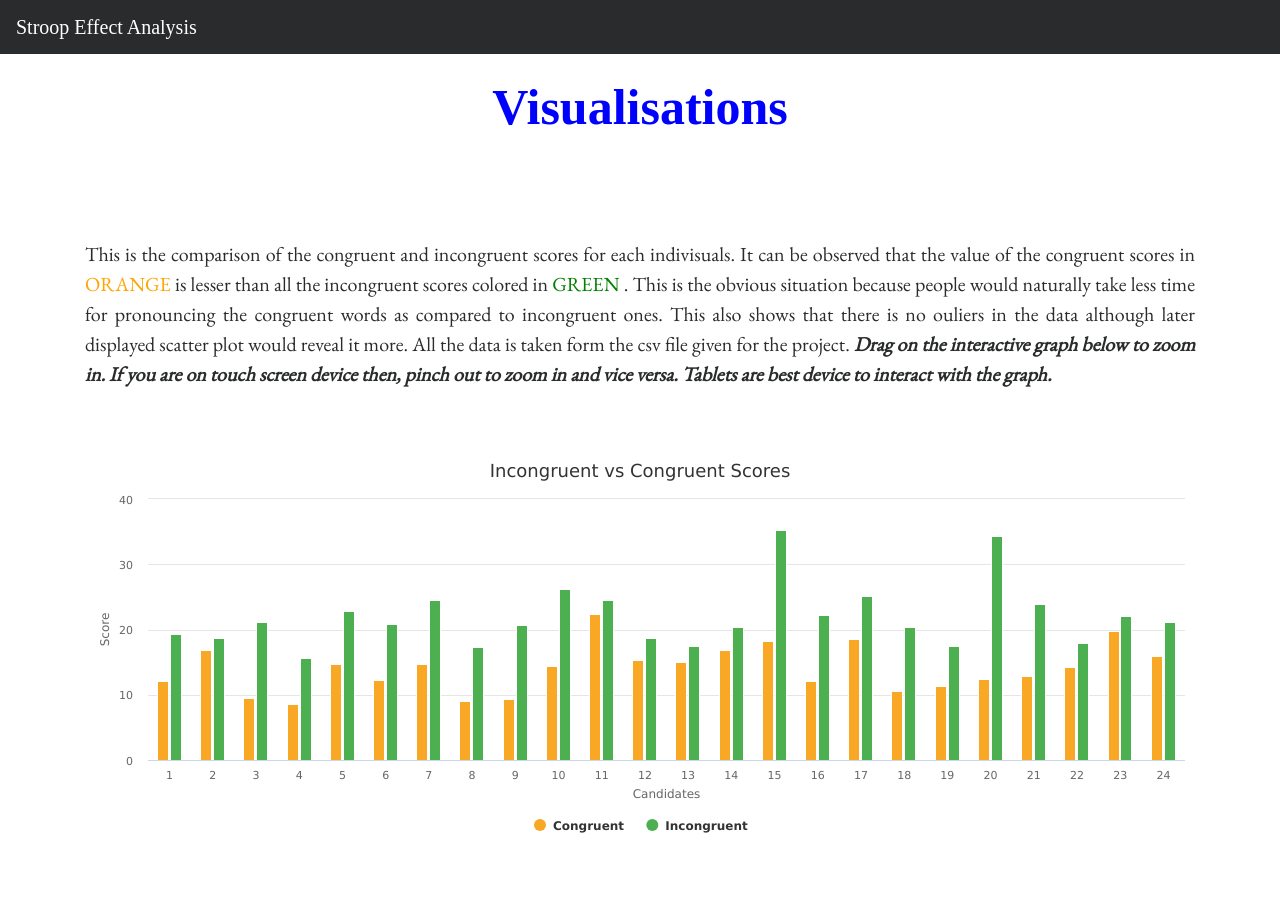
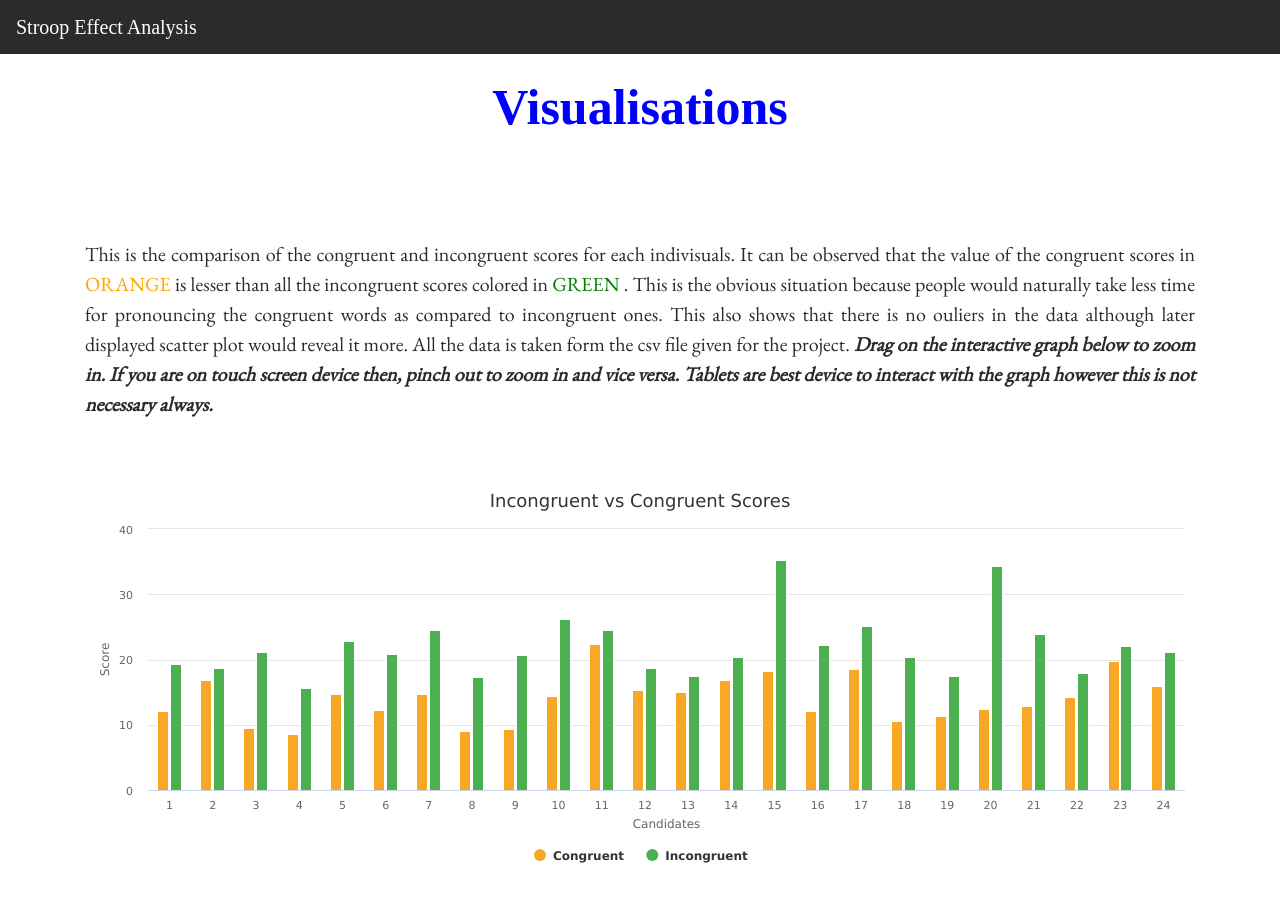
Before and after one commit to MayukhSobo/stroop_effect, a Jekyll site: the page built from visualisation.html, in a window 1280 px wide. Built offline with Jekyll 4.4.1, drawn with Linux system fonts in a browser that asks for light colours; nearby versions of some CDN libraries; some web fonts are replaced.

```diff
--- a/visualisation.html
+++ b/visualisation.html
@@ -17,7 +17,8 @@
 							the value of the congruent scores in <span id="orange"> ORANGE </span> is lesser than all the incongruent scores
 							colored in <span id="green"> GREEN </span>. This is the obvious situation because people would naturally take less
 							time for pronouncing the congruent words as compared to incongruent ones. This also shows that there is no ouliers
-							in the data although later displayed scatter plot would reveal it more. All the data is taken form the csv file given for the project. <em> Drag on the interactive graph below to zoom in. If you are on touch screen device then, pinch out to zoom in and vice versa. Tablets are best device to interact with the graph. </em>
+							in the data although later displayed scatter plot would reveal it more. All the data is taken form the csv file given for the project. <em> Drag on the interactive graph below to zoom in. If you are on touch screen device then, pinch out to zoom in and vice versa. Tablets are best device to interact with the graph however this is
+							not necessary always. </em>
 					</p>
 				</div>
 			</div>
```
